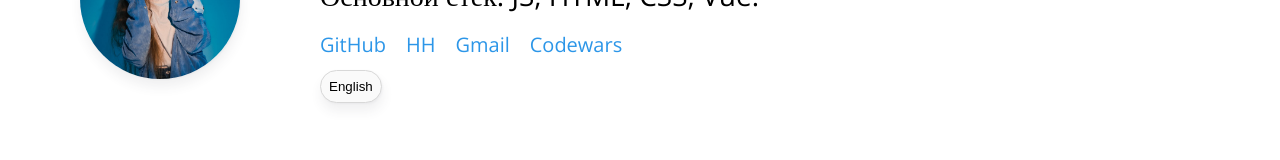
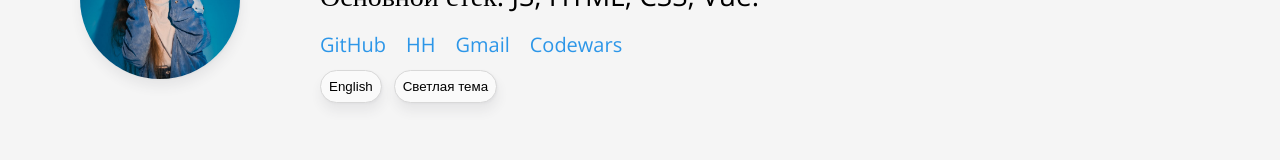
Before and after one commit to stupinaki/myPortfolio, a Vue app: page / in a window 1280 px wide. Shown: the part 141-301 px from the top of the page. Built offline with nearby package versions, Linux system fonts and the light colour scheme.

Commit message:
add change theme color btn

```diff
--- a/src/App.vue
+++ b/src/App.vue
@@ -4,14 +4,19 @@
           <MyAvatar/>
           <div>
             <MyDescription :is-english="isEnglish"/>
+            <div class="buttons">
               <ChangeLanguageBtn
                   :is-english="isEnglish"
-              class="changeBtn"
                   @changeLanguage="onChangeLanguage"
+              />
+              <ChangeBackgroundBtn
+                  :is-english="isEnglish"
+                  :is-dark="isDark"
+                  @changeBackground="onChangeBackground"
               />
             </div>
           </div>
-
+        </div>
         <div>
           <h2 class="header">
             {{ headerText }}
@@ -32,7 +37,6 @@
               />
             </ProjectCard>
           </div>
-
         </div>
       </div>
 </template>
@@ -44,6 +48,7 @@ import ImgWrapper from "@/components/ImgWrapper.vue";
 import ProjectCard from "@/components/ProjectCard.vue";
 import MyDescription from "@/components/MyDescription.vue";
 import ChangeLanguageBtn from "@/components/ChangeLanguageBtn.vue";
+import ChangeBackgroundBtn from "@/components/ChangeBackgroundBtn.vue";
 
 export default {
   name: 'App',
@@ -53,16 +58,23 @@ export default {
     ProjectCard,
     MyDescription,
     ChangeLanguageBtn,
+    ChangeBackgroundBtn,
   },
   data()  {
     return {
       projectsCards,
       isEnglish: false,
+      isDark: false,
     }
   },
   methods: {
     onChangeLanguage() {
       this.$data.isEnglish = !this.$data.isEnglish;
+    },
+    onChangeBackground() {
+      const bodyElement = document.querySelector("body");
+      bodyElement.style = this.$data.isDark ? "background:#19202d;color:floralwhite" : "background:whitesmoke";
+      this.$data.isDark = !this.$data.isDark;
     }
   },
   computed: {
@@ -79,9 +91,8 @@ export default {
 }
 .body {
   margin: 0;
-  background: linear-gradient(338deg, rgb(44, 150, 232), rgb(255, 255, 255) 50%);
-  background-repeat: no-repeat;
   font-family: 'Open Sans',serif;
+  background-color: whitesmoke;
 }
 
 h2 {
@@ -107,7 +118,9 @@ h2 {
   gap: 20px;
 }
 
-.changeBtn {
+.buttons {
+  display: flex;
+  gap: 12px;
   margin-top: 12px;
 }
 
--- /dev/null
+++ b/src/components/ChangeBackgroundBtn.vue
@@ -0,0 +1,44 @@
+<template>
+  <button
+      class="btn"
+      @click="$emit('changeBackground')"
+  >
+    {{ btnText }}
+  </button>
+
+</template>
+
+<script>
+export default {
+  name: "ChangeBackgroundBtn",
+  emits: ['changeBackground'],
+  props: {
+    isEnglish: Boolean,
+    isDark: Boolean,
+  },
+  computed: {
+    btnText() {
+      if(this.$props.isDark) {
+        return this.$props.isEnglish ? "Dark theme" : "Темная тема";
+      }
+      return this.$props.isEnglish ? "Light theme" : "Светлая тема";
+    }
+  },
+
+}
+</script>
+
+<style scoped>
+.btn {
+  padding: 8px;
+  border-radius: 1.5rem;
+  text-decoration: none;
+  background-color: #fafafa;
+  overflow: hidden;
+  box-shadow: 1px 8px 12px #3a3c4c14, 1px 1px 2px #3a3c4c0a;
+  border: 1px solid #d8d8d8;
+}
+.btn:hover {
+  border: 1px solid #2c96e8;
+}
+</style>
--- a/src/components/MyDescription.vue
+++ b/src/components/MyDescription.vue
@@ -32,7 +32,7 @@ export default {
   },
   computed: {
     headerText() {
-      return this.$props.isEnglish ? 'Hi, My name is Ksenia 👋🏼 And I`m a Front-end developer.' : 'Привет 👋🏼 Меня зовут Ксения, и я Front-end developer.';
+      return this.$props.isEnglish ? 'Hi 👋🏼, My name is Ksenia and I`m a Front-end developer.' : 'Привет 👋🏼 Меня зовут Ксения, и я Front-end developer.';
     },
     StackText() {
       return this.$props.isEnglish ? 'Main stack: JS, HTML, CSS, Vue.' : 'Основной стек: JS, HTML, CSS, Vue.';
```
Lines whose indentation alone changed are shown as unchanged.
